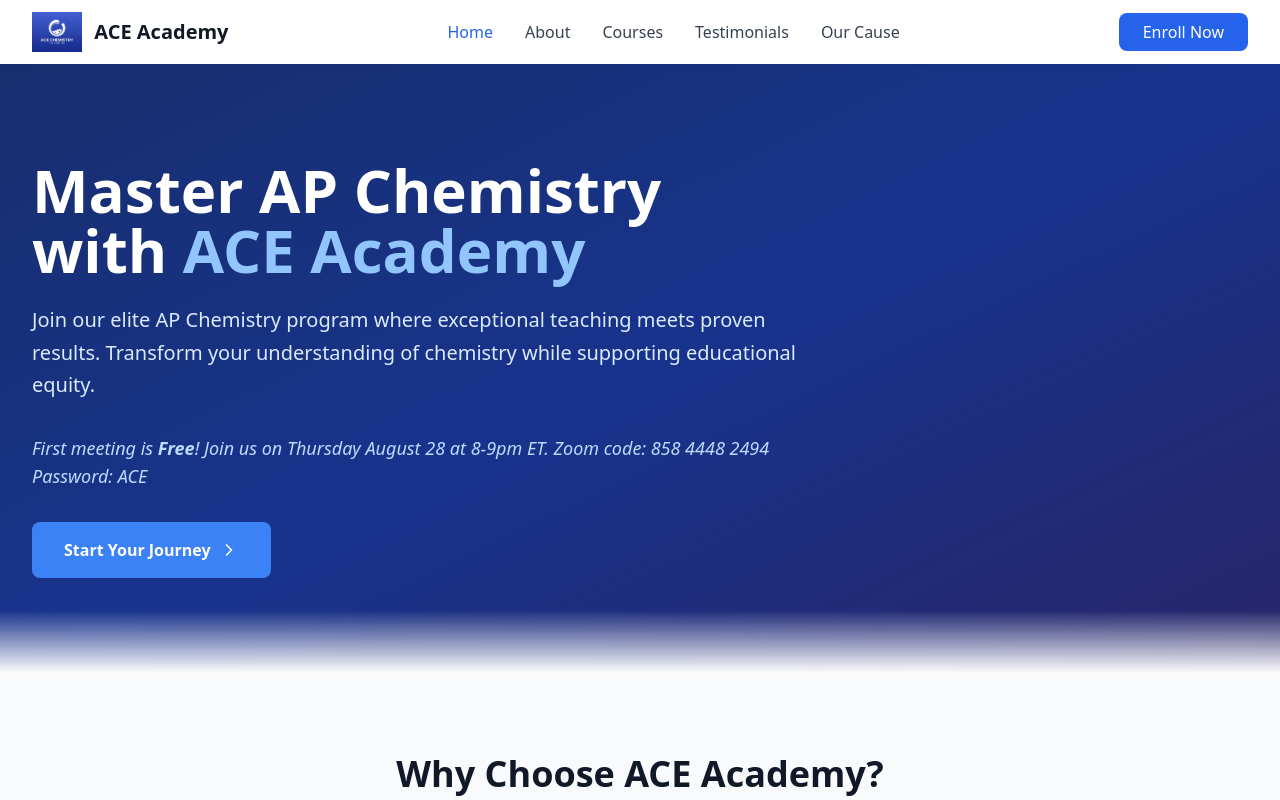
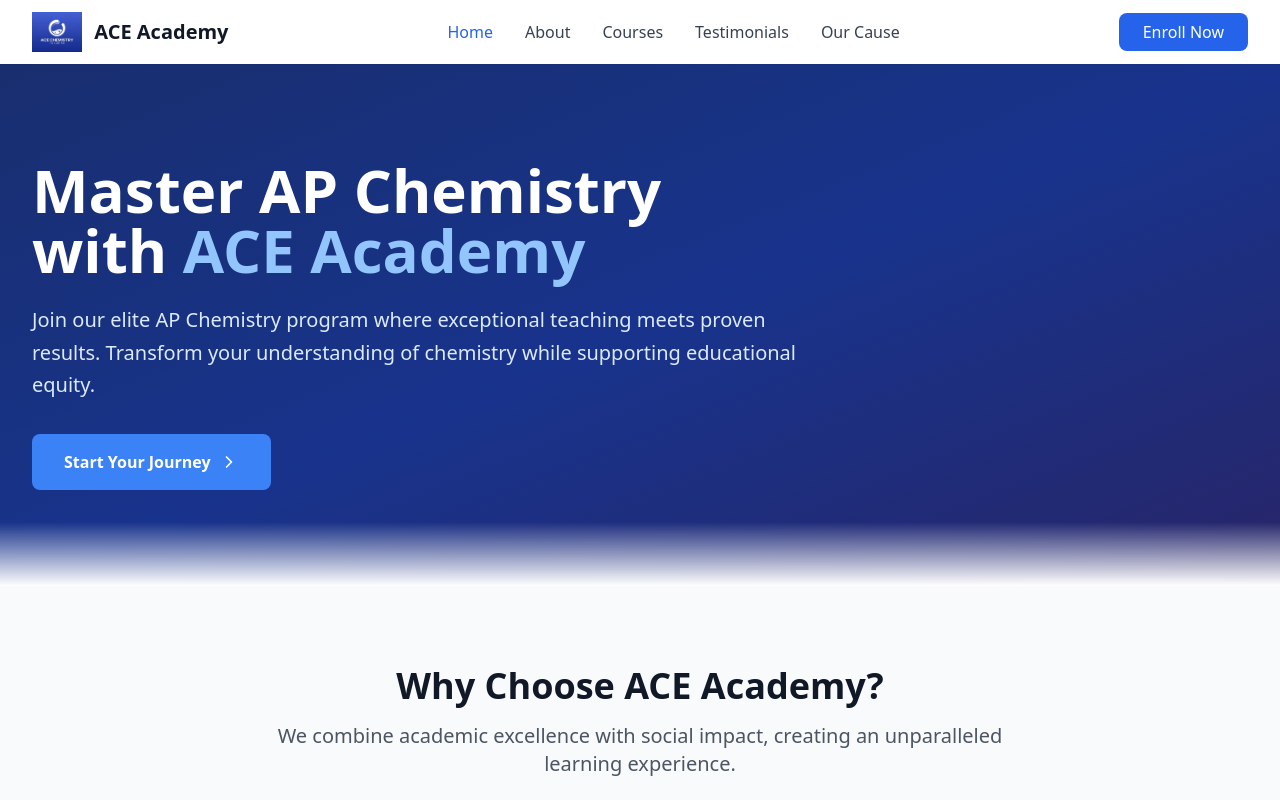
Before and after one commit to PaulLei/ace, a React (Vite) app: page / in a window 1280 px wide. Shown: the top 800 px of the page. Built offline with nearby package versions, Linux system fonts and the light colour scheme.

Commit message:
Update Home.tsx

```diff
--- a/src/pages/Home.tsx
+++ b/src/pages/Home.tsx
@@ -48,9 +48,6 @@ const Home = () => {
               Join our elite AP Chemistry program where exceptional teaching meets proven results.
               Transform your understanding of chemistry while supporting educational equity.
             </p>
-            <p className="text-lg text-blue-200 mb-8 italic">
-              First meeting is <span className="font-semibold">Free</span>! Join us on Thursday August 28 at 8-9pm ET. Zoom code: 858 4448 2494 Password: ACE
-              </p>
             <div className="flex flex-col sm:flex-row gap-4">
               <Link
                 to="/about"
```
